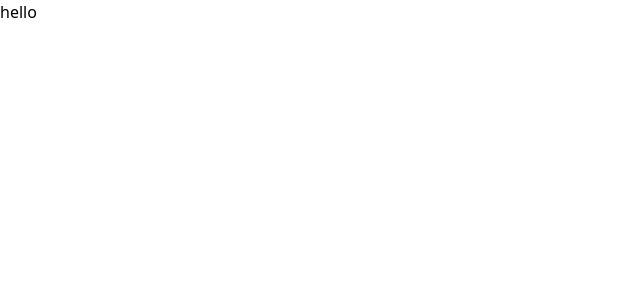
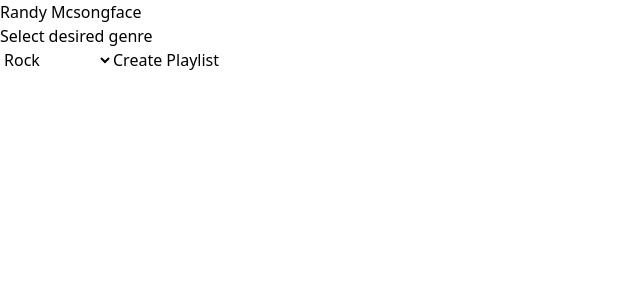
Before and after one commit to thelegend2004/randy-mcsongface, a React (Vite) app: page / in a window 1280 px wide. Shown: the top 300 px of the page, without its empty margins (0-640 px from the left). Built offline with nearby package versions, Linux system fonts and the light colour scheme.

Commit message:
feature: add playlist generator based on lastfm requests

```diff
--- a/package.json
+++ b/package.json
@@ -11,6 +11,7 @@
   },
   "dependencies": {
     "@tailwindcss/vite": "^4.1.11",
+    "axios": "^1.10.0",
     "react": "^19.1.0",
     "react-dom": "^19.1.0",
     "tailwindcss": "^4.1.11"
--- a/src/App.jsx
+++ b/src/App.jsx
@@ -1,5 +1,12 @@
+import { PlaylistGenerator } from "./components/PlaylistGenerator";
+
 function App() {
-  return <div>hello</div>;
+  return (
+    <div>
+      <h1>Randy Mcsongface</h1>
+      <PlaylistGenerator />
+    </div>
+  );
 }
 
 export default App;
--- /dev/null
+++ b/src/api/lastfm.ts
@@ -0,0 +1,33 @@
+import axios from "axios";
+
+// TODO: Hide api key
+const API_KEY = "4fba5580d5a87cc9fdc6f8804555c5d8";
+const BASE_URL = "https://ws.audioscrobbler.com/2.0/";
+
+export const fetchTopTracksByGenre = async (genre: string, page: number) => {
+  const response = await axios.get(BASE_URL, {
+    params: {
+      method: "tag.gettoptracks",
+      tag: genre,
+      api_key: API_KEY,
+      format: "json",
+      limit: 50,
+      page: page,
+    },
+  });
+
+  return response.data.tracks.track;
+};
+
+export async function fetchTrackInfo(artist: string, track: string) {
+  const res = await axios.get(BASE_URL, {
+    params: {
+      method: "track.getInfo",
+      api_key: API_KEY,
+      artist,
+      track,
+      format: "json",
+    },
+  });
+  return res.data.track;
+}
--- /dev/null
+++ b/src/components/PlaylistGenerator.tsx
@@ -0,0 +1,62 @@
+import { useState } from "react";
+import { fetchTopTracksByGenre, fetchTrackInfo } from "../api/lastfm";
+
+export function PlaylistGenerator() {
+  const [genre, setGenre] = useState("rock");
+  const [playlist, setPlaylist] = useState<any[]>([]);
+  const [trackInfos, setTrackInfos] = useState<any[]>([]);
+
+  const handleGeneratePlaylist = async () => {
+    const randomPage = Math.floor(Math.random() * 10) + 1;
+    const playlist = await fetchTopTracksByGenre(genre, randomPage);
+    const randomizedPlaylist = playlist
+      .sort(() => 0.5 - Math.random())
+      .slice(0, 10);
+    setPlaylist(randomizedPlaylist);
+
+    await handleGenerateAlbumInfo(randomizedPlaylist);
+  };
+
+  const handleGenerateAlbumInfo = async (tracks: any[]) => {
+    const albumInfo = await Promise.all(
+      tracks.map((track) => fetchTrackInfo(track.artist.name, track.name))
+    );
+
+    setTrackInfos(albumInfo);
+  };
+
+  return (
+    <div>
+      <h2>Select desired genre</h2>
+      <select value={genre} onChange={(e) => setGenre(e.target.value)}>
+        <option value="rock">Rock</option>
+        <option value="metal">Metal</option>
+        <option value="rap">Rap</option>
+        <option value="punk">Punk</option>
+        <option value="pop">Pop</option>
+        <option value="doom metal">Doom Metal</option>
+        <option value="jazz">Jazz</option>
+        <option value="citypop">City Pop</option>
+      </select>
+
+      <button onClick={handleGeneratePlaylist}>Create Playlist</button>
+
+      <ul>
+        {playlist.map((track, index) => (
+          <li key={track.url}>
+            {track.name} - {track.artist.name} -{" "}
+            {trackInfos[index]?.album?.title || "No data"}
+            {trackInfos[index]?.wiki?.published || "No data"}
+            <img
+              src={
+                trackInfos[index]?.album?.image.find(
+                  (img) => img.size === "medium"
+                )["#text"]
+              }
+            />
+          </li>
+        ))}
+      </ul>
+    </div>
+  );
+}
```
Also changed, not shown: 1 other file (tests, documents, lock files or other folders).
